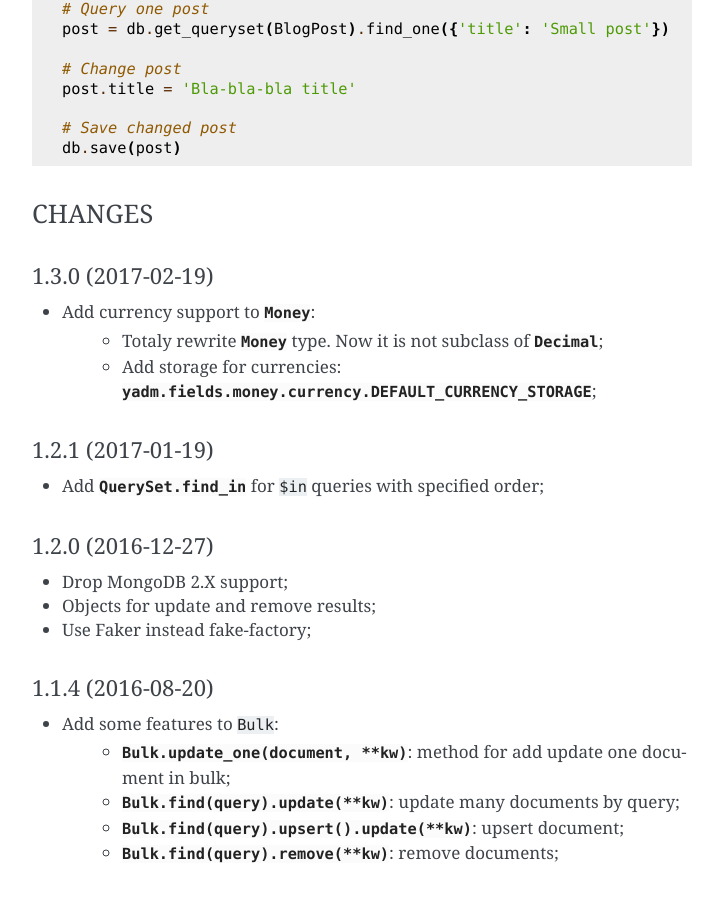
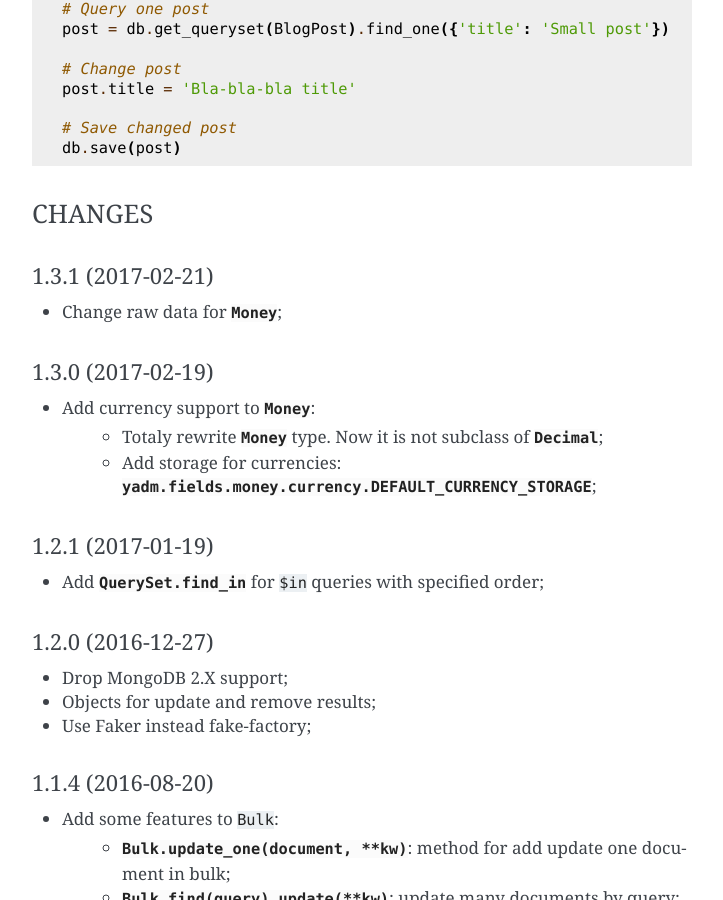
Before and after one commit to ticketscloud/yadm, a Sphinx documentation site: the page built from doc/index.rst, in a window 1280 px wide and 900 px high, scrolled down 1028 px. Shown: the whole window, without its empty margins (388-1111 px from the left). Built offline with Sphinx 7.4.7, drawn with Linux system fonts in a browser that asks for light colours; pages that are not in the unit, such as notebooks, are missing from menus; cross-references to code outside the pages are shown as plain code.

Commit message:
Save `Money` to tuple (list in mongo) instead dict

```diff
--- a/README.rst
+++ b/README.rst
@@ -72,6 +72,12 @@ Quick start
 
 CHANGES
 =======
+
+1.3.1 (2017-02-21)
+------------------
+
+* Change raw data for ``Money``;
+
 
 1.3.0 (2017-02-19)
 ------------------
--- a/doc/index.rst
+++ b/doc/index.rst
@@ -66,6 +66,12 @@ Quick start
 
 CHANGES
 =======
+
+1.3.1 (2017-02-21)
+------------------
+
+* Change raw data for :py:class:`Money <yadm.fields.money.money.Money>`;
+
 
 1.3.0 (2017-02-19)
 ------------------
```
Also changed, not shown: 2 other files.
